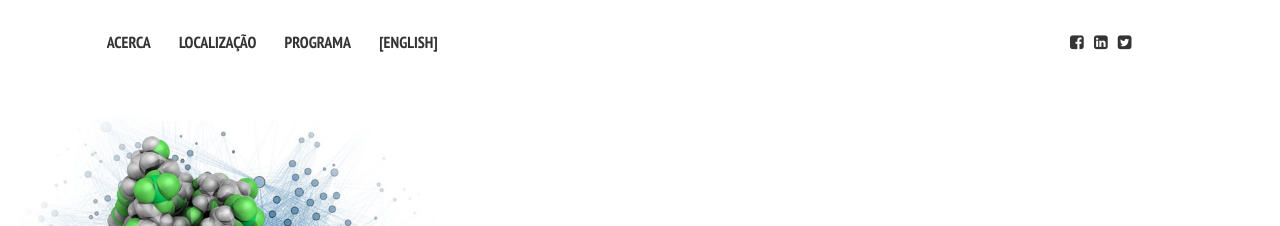
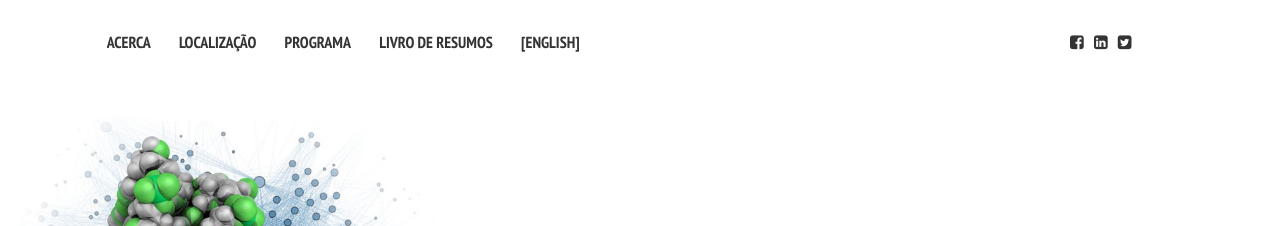
Before and after one commit to ejibce/ejibce.github.io, a Jekyll site: the page built from index.md, in a window 1280 px wide. Shown: the top 226 px of the page. Built offline with Jekyll 4.4.1, drawn with Linux system fonts in a browser that asks for light colours; nearby versions of some CDN libraries.

Commit message:
Added abstract book

```diff
--- a/_data/navigation.yml
+++ b/_data/navigation.yml
@@ -15,6 +15,9 @@
 #- title: Registo
 #  url: /registo/
 
+- title: Livro de Resumos
+  url: /assets/files/EJIBCE_LR_2015.pdf
+
 - title: "[English]"
   url: /en/
 
```
Also changed, not shown: 1 other file.
